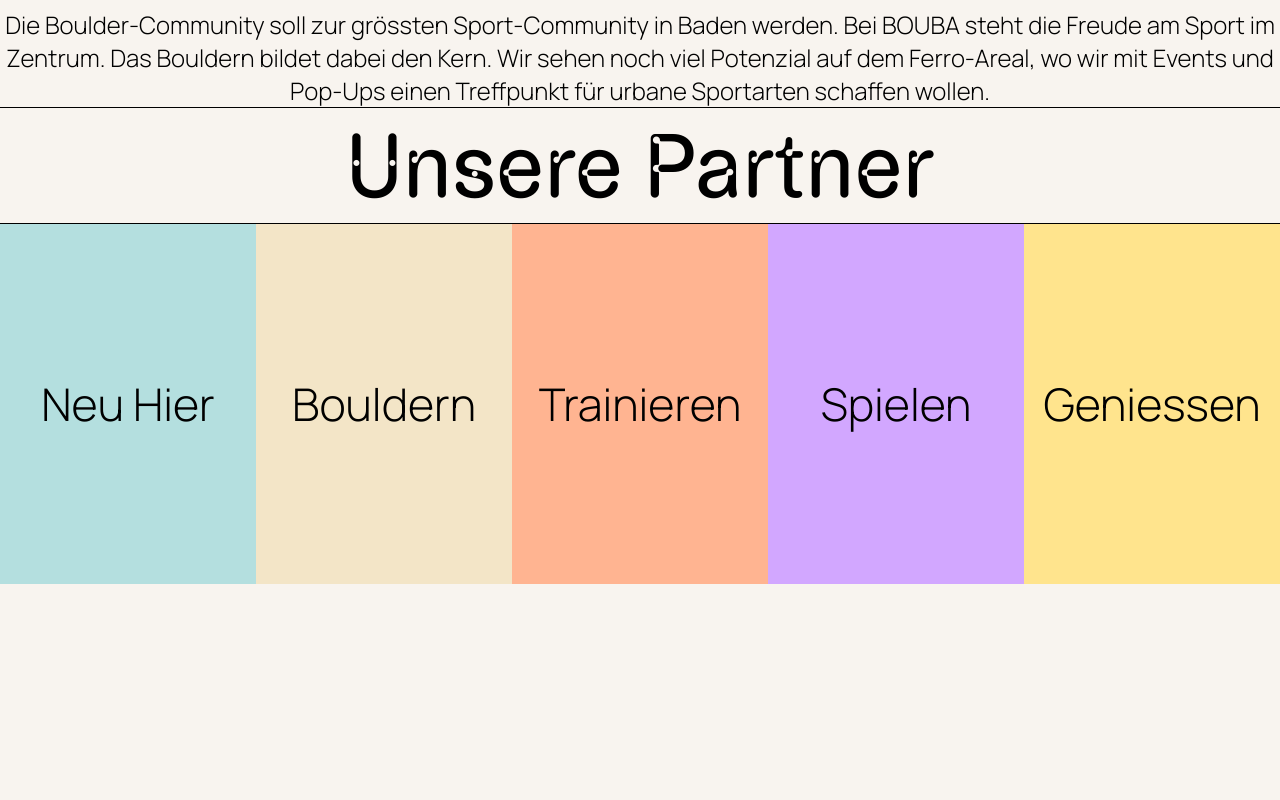
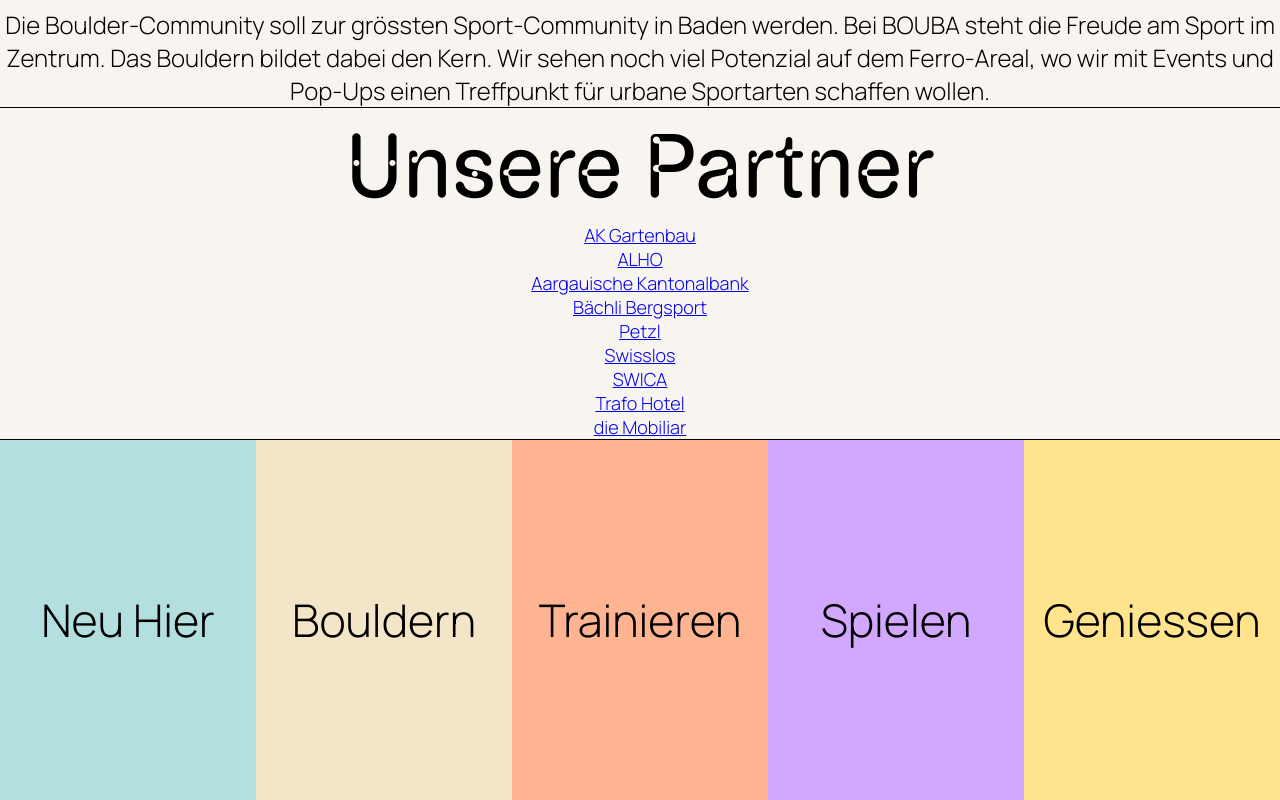
Before and after one commit to escodebar/boulder-baden.ch, a Vue app: page / in a window 1280 px wide. Shown: the part 2465-3265 px from the top of the page. Before the commit the page ends 3049 px from the top, so only its background shows below. Built offline with nearby package versions, Linux system fonts and the light colour scheme.

Commit message:
Add list of partners
Logos etc will follow

```diff
--- /dev/null
+++ b/src/assets/partners.json
@@ -0,0 +1,11 @@
+[
+	{"name": "AK Gartenbau", "link": "https://www.gartenbau-kunz.ch/"},
+	{"name": "ALHO", "link": "https://www.alho.com/"},
+	{"name": "Aargauische Kantonalbank", "link": "https://www.akb.ch/"},
+	{"name": "Bächli Bergsport", "link": "https://www.baechli-bergsport.ch/"},
+	{"name": "Petzl", "link": "https://altimum.ch/"},
+	{"name": "Swisslos", "link": "https://www.ag.ch/de/themen/kultur-sport/sport/swisslos-sportfonds-aargau"},
+	{"name": "SWICA", "link": "https://www.swica.ch/de/partner/sportfoerderung/igka/swica-vorteile"},
+	{"name": "Trafo Hotel", "link": "https://www.trafohotel.ch/"},
+	{"name": "die Mobiliar", "link": "https://www.mobiliar.ch/generalagenturen/baden/dominik-sinniger"}
+]
--- a/src/components/Partner.vue
+++ b/src/components/Partner.vue
@@ -1,3 +1,22 @@
 <template>
   <h2>Unsere Partner</h2>
+  <ul v-if="partners.length">
+    <li v-for="partner in partners" :key="partner.name">
+      <a :href="partner.link">
+        {{ partner.name }}
+      </a>
+    </li>
+  </ul>
 </template>
+
+<script setup lang="ts">
+import { ref } from "vue";
+import partnersData from "@/assets/partners.json";
+
+interface Partner {
+  name: string;
+  link: string;
+}
+
+const partners = ref<Partner[]>(partnersData as Partner[]);
+</script>
```
